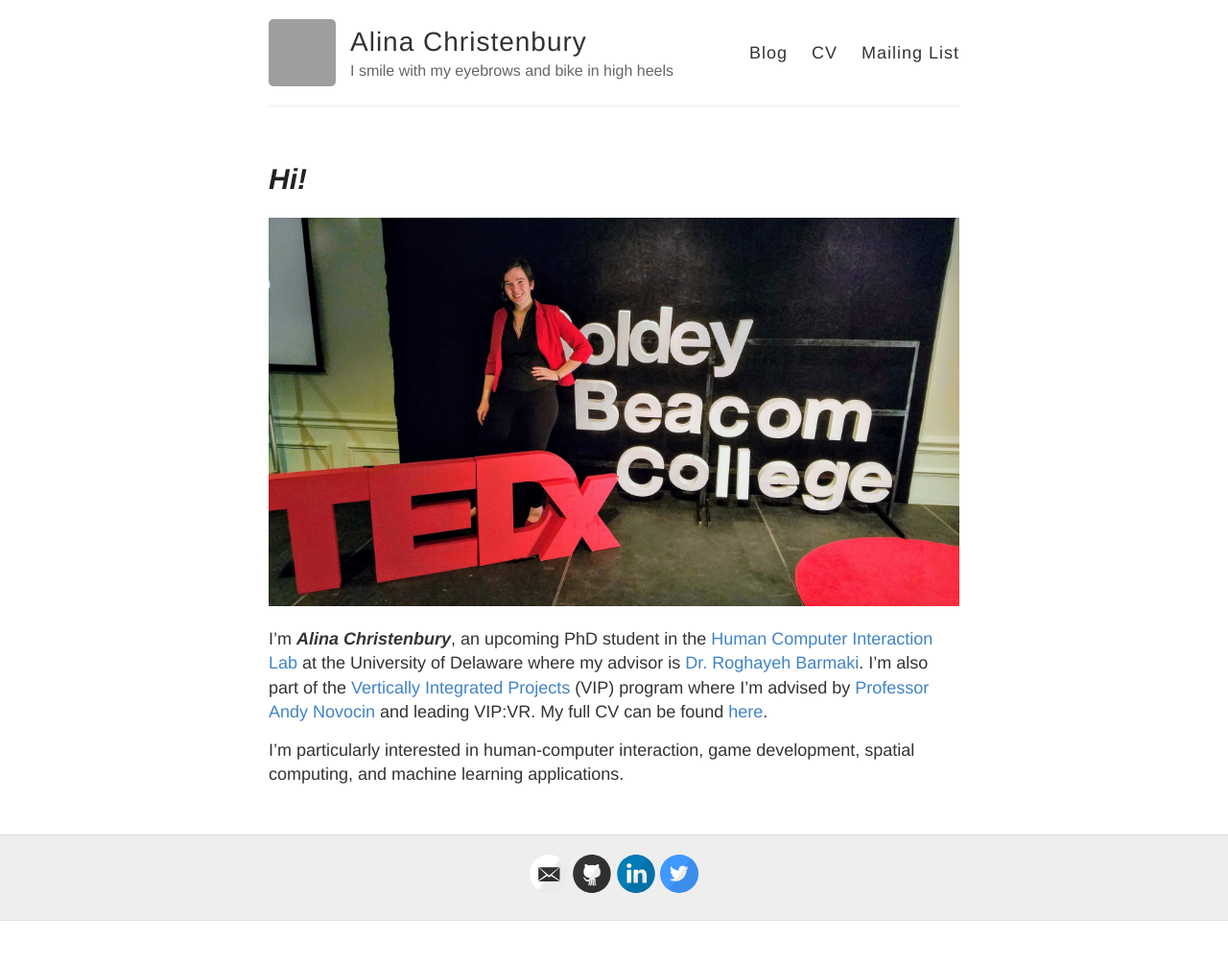
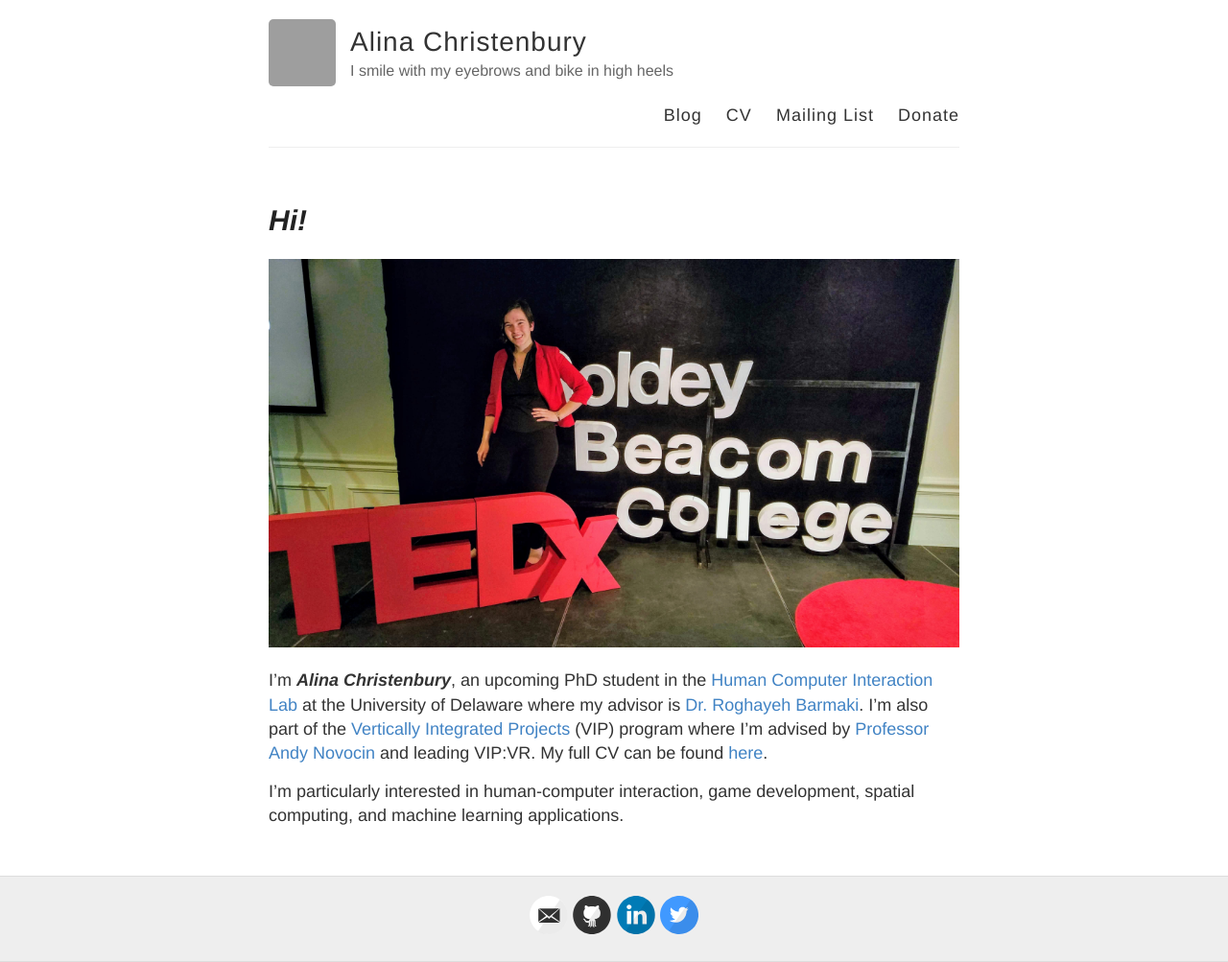
Before and after one commit to AlinaWithAFace/alinawithaface.github.io, a Jekyll site: the page built from index.md, in a window 1280 px wide. Shown: the whole page at 96% size. Built offline with Jekyll 4.4.1, drawn with Linux system fonts in a browser that asks for light colours; our own code applies the rules of GitHub Pages for plain Markdown files; before the commit the page ends 960 px from its top, so only the background shows below that; grey boxes are pictures that could not be loaded.

Commit message:
give me money for food

```diff
--- a/_layouts/default.html
+++ b/_layouts/default.html
@@ -32,6 +32,7 @@
                 <!--<a href="{{ site.baseurl }}/about">About</a>-->
                 <a href="{{ site.baseurl }}/cv">CV</a>
                 <a href="{{ site.baseurl }}/subscribe">Mailing List</a>
+                <a href="paypal.me/AlinaC">Donate</a>
                 <!--<a href="{{ site.baseurl }}/portfolio">Portfolio</a>-->
             </nav>
         </header>
```
